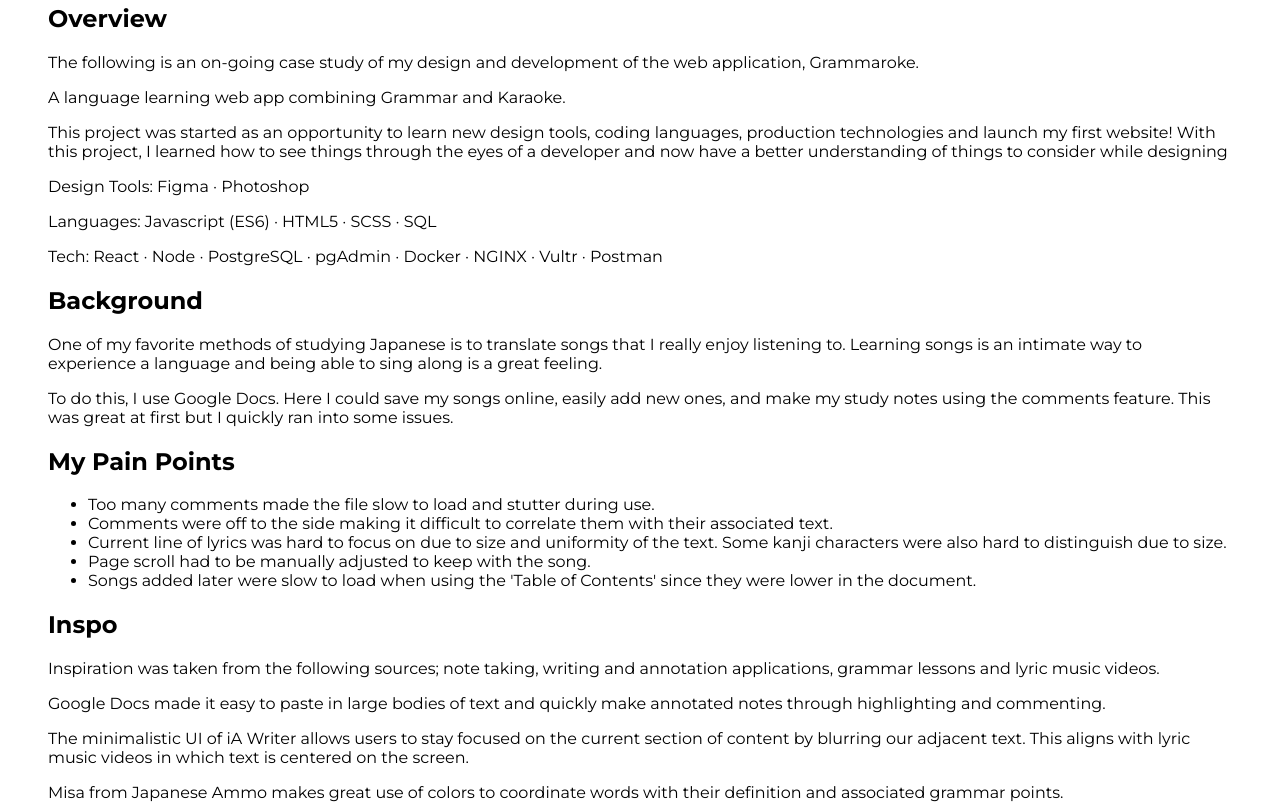
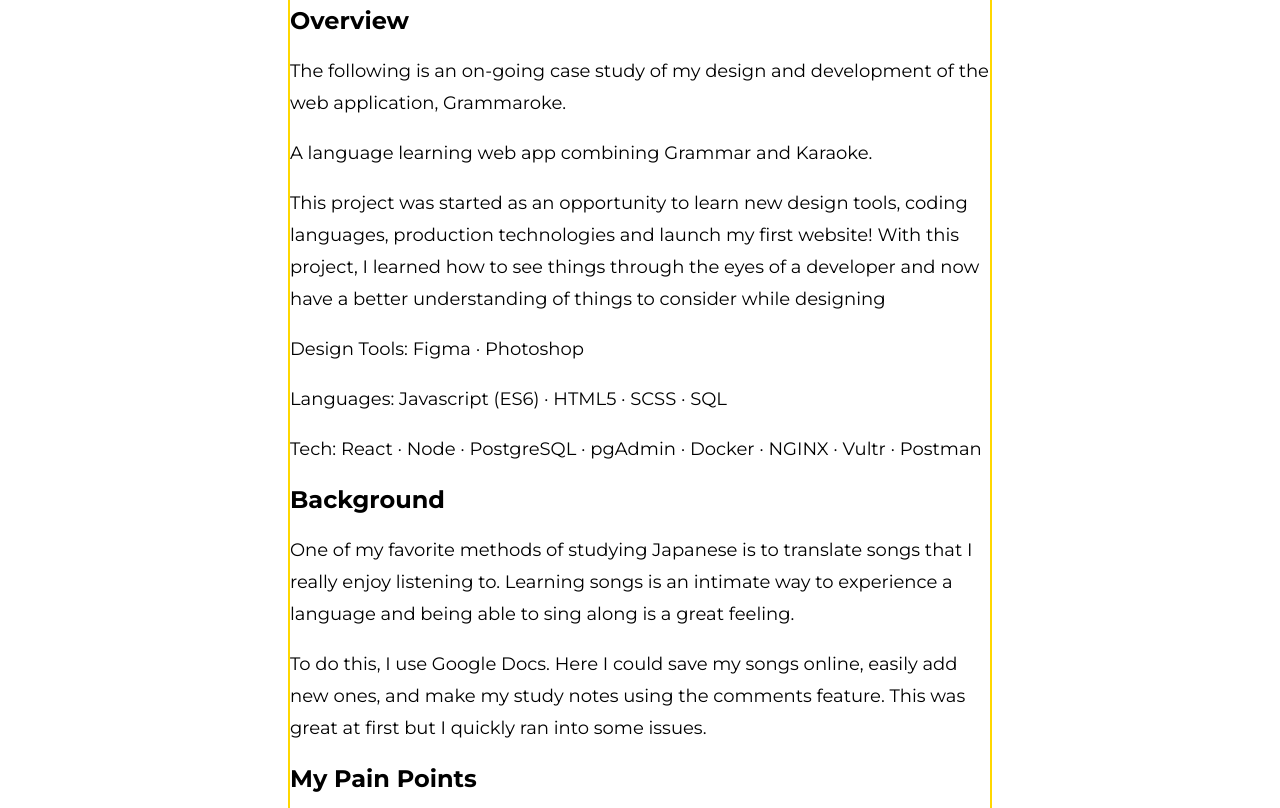
Before and after one commit to joengyn/portfolio, an Astro site in the folder portfolio_ui/: page /grammaroke in a window 1280 px wide. Shown: the part 52-860 px from the top of the page. Built offline with nearby package versions, Linux system fonts and the light colour scheme; Astro itself is replaced by a stand-in of ours.

Commit message:
add scss and add responsive styling to text

```diff
--- a/portfolio_ui/package.json
+++ b/portfolio_ui/package.json
@@ -14,6 +14,7 @@
   },
   "devDependencies": {
     "prettier": "^3.0.3",
-    "prettier-plugin-astro": "^0.12.0"
+    "prettier-plugin-astro": "^0.12.0",
+    "sass": "^1.69.3"
   }
 }
--- a/portfolio_ui/src/layouts/Layout.astro
+++ b/portfolio_ui/src/layouts/Layout.astro
@@ -30,7 +30,7 @@ const { title } = Astro.props;
     <slot />
   </body>
 </html>
-<style is:global>
+<style is:global lang="scss">
   :root {
     --regular: 400;
     --bold: 700;
@@ -44,7 +44,30 @@ const { title } = Astro.props;
     font-family: "Montserrat", "Lato", system-ui, sans-serif;
   }
 
-  main {
-    padding: 0px 40px;
+  p {
+    font-size: 1rem;
+    font-weight: var(--light);
+    line-height: 1.75;
+  }
+
+  .text-wrapper {
+    border: 2px solid gold;
+    padding: 0 1.25rem;
+    margin: 0 auto;
+  }
+
+  @media (min-width: 600px) {
+    p {
+      font-size: 1.125rem;
+      font-weight: var(--regular);
+      line-height: 1.78;
+    }
+  }
+
+  @media (min-width: 900px) {
+    .text-wrapper {
+      max-width: 700px;
+      padding: 0;
+    }
   }
 </style>
--- a/portfolio_ui/src/pages/grammaroke.astro
+++ b/portfolio_ui/src/pages/grammaroke.astro
@@ -6,7 +6,7 @@ import Header from "../components/Header.astro";
 <Layout title="grammaroke case study">
   <Header />
   <main>
-    <div class="intro">
+    <div class="text-wrapper">
       <h2>Overview</h2>
       <p>
         The following is an on-going case study of my design and development of
--- a/portfolio_ui/src/pages/index.astro
+++ b/portfolio_ui/src/pages/index.astro
@@ -7,7 +7,7 @@ import ProjectCard from "../components/ProjectCard.astro";
 <Layout title="Welcome to joengyn portfolio.">
   <Header />
   <main>
-    <div class="intro">
+    <div class="text-wrapper">
       <div>Hi, I'm Joe. Designer | Maker | Creative</div>
       <p>
         I am a UX & Product Designer with a background in Mechanical Engineering
```
Also changed, not shown: portfolio_ui/pnpm-lock.yaml.
